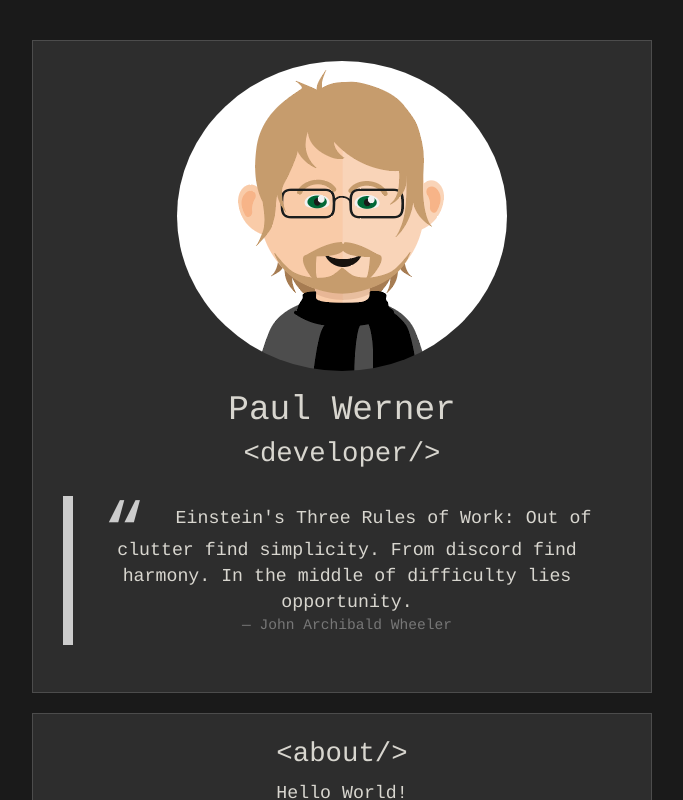
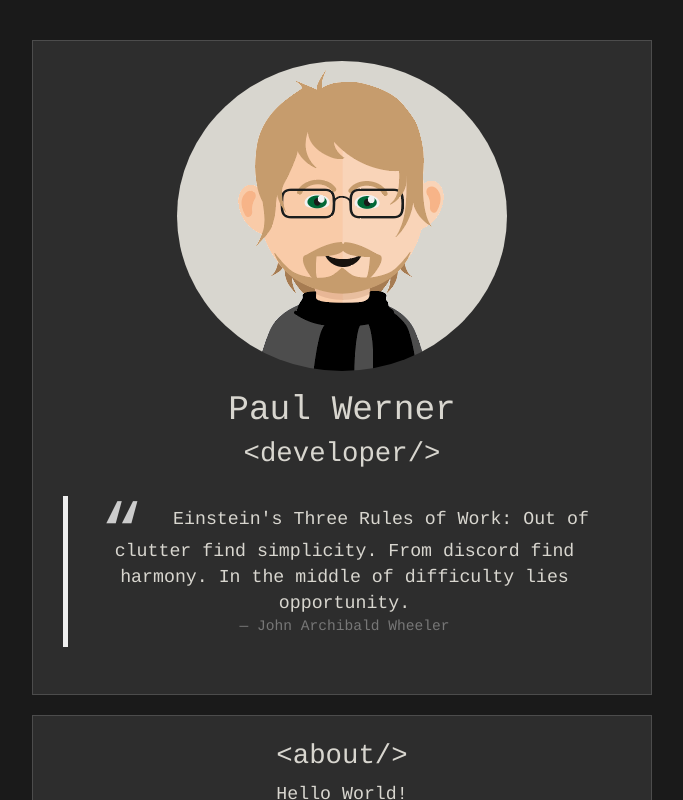
Before and after one commit to pashc/website, a Vue app: page / in a window 1280 px wide. Shown: the top 800 px of the page, without its empty margins (298-981 px from the left). Built offline with nearby package versions, Linux system fonts and the light colour scheme.

Commit message:
add darker image
also remove some css

```diff
--- a/src/components/home.vue
+++ b/src/components/home.vue
@@ -105,9 +105,7 @@ Read more at http://izquotes.com/quote/327278]">
     }
 
     blockquote {
-        border-left: 10px solid #ccc;
         margin: 1.5em 10px;
-        padding: 0.5em 10px;
         quotes: "\201C" "\201D" "\2018" "\2019";
     }
 
```
Also changed, not shown: src/assets/avatar_small.png.
